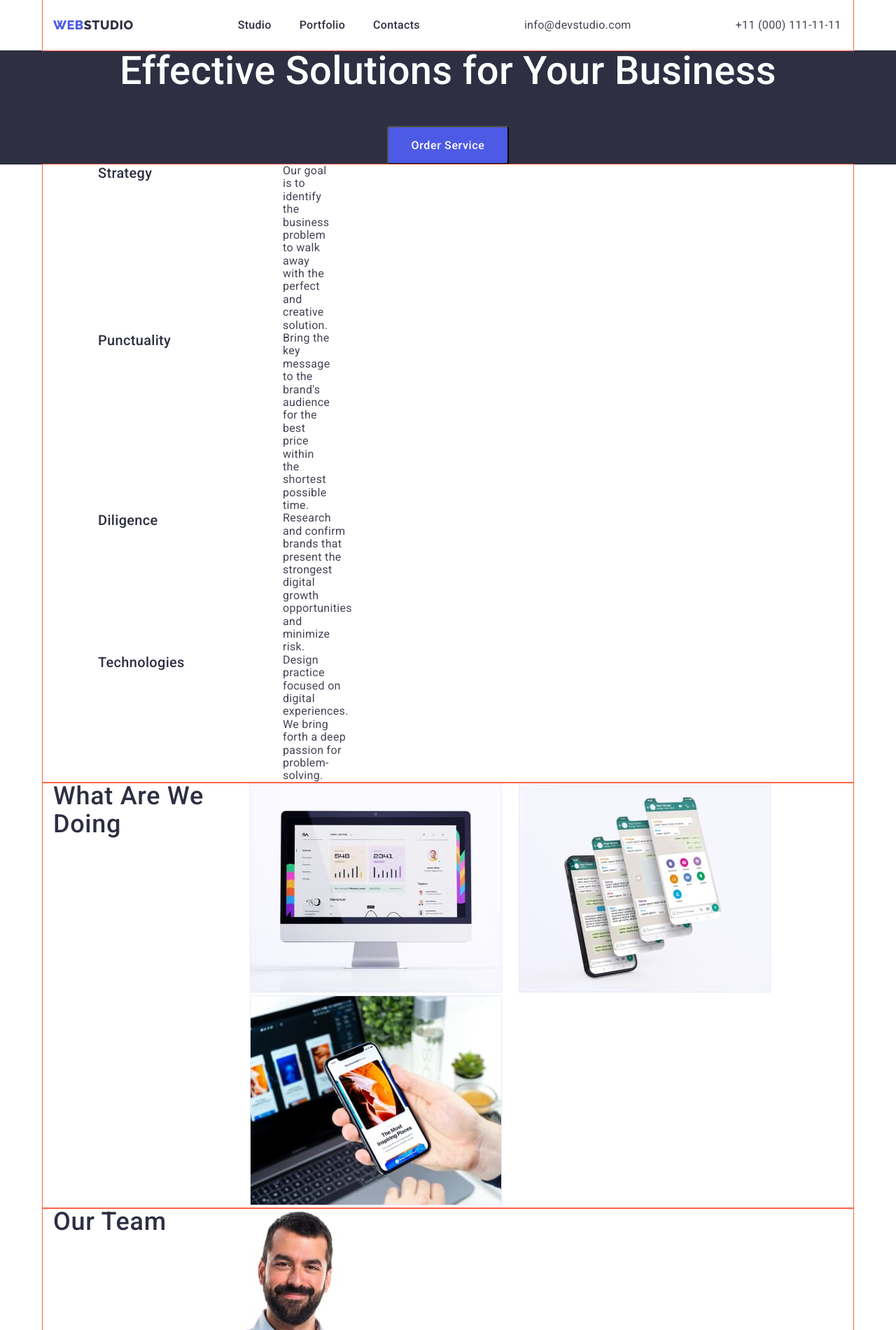
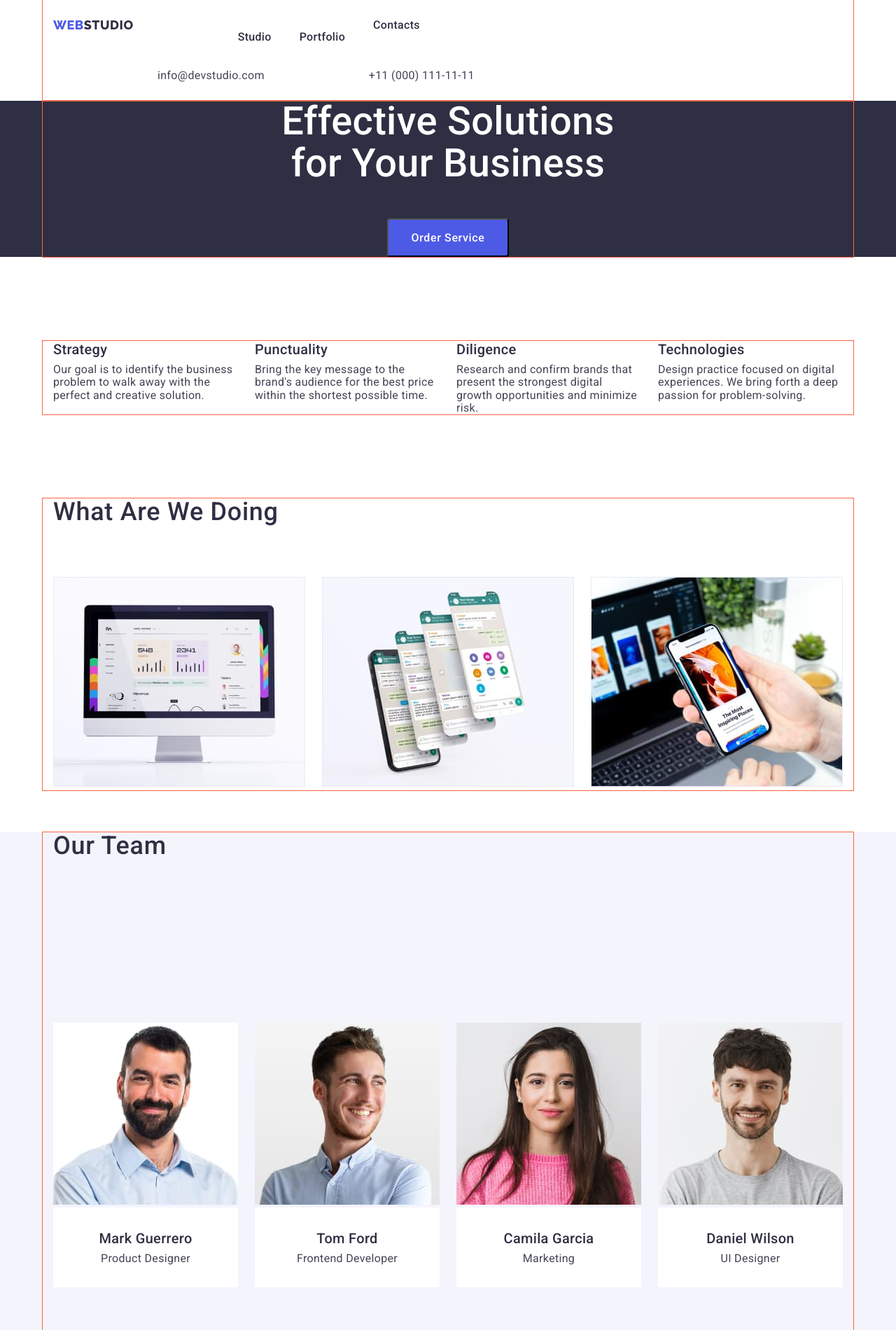
Before and after one commit to StIgorek/goit-markup-hw-03, a plain HTML site: page index.html in a window 1280 px wide. Shown: the top 1900 px of the page at 70% size. Drawn offline with nearby package versions, Linux system fonts and the light colour scheme.

Commit message:
Додає оформлення сторінок

```diff
--- a/css/styles.css
+++ b/css/styles.css
@@ -39,6 +39,10 @@ text-decoration: none;
   background-color: var(--primary-bg-color);
 }
 
+.header {
+  /* display: flex;*/
+}
+
 .nav {
   display: flex;
   align-items: center;
@@ -66,6 +70,7 @@ font-family: Raleway, sans-serif;
   display: flex;
   margin-left: 149px;
   padding: 0;
+  align-items: center;
 }
 .site-nav .link,
 .contact .link {
@@ -102,20 +107,32 @@ height: 24px;
   display: flex;
   margin-left: 149px;
   padding: 0;
+  align-items: center;
 }
 .contact .item+ .item {
   margin-left: 149px;
 }
 /* Main section*/
+.hero {
+  display: flex;
+  justify-content: center;
+  align-items: center;
+  flex-direction: column;
+}
 .main-section {
   background-color: var(--title-text-color);
   text-align: center;
+  margin-bottom: 120px;
 }
 .main-title {
   font-weight: 500;
   font-size: 56px;
   line-height: 1.07;
   color: var(--primary-bg-color);
+
+  width: 492px;
+  margin-bottom: 48px;
+  text-align: center;
 
   margin-bottom: 48px;
 }
@@ -144,6 +161,9 @@ main-button:active {
 }
 
 /*other section*/
+.section {
+  margin-bottom: 60px;
+}
 .section-title {
   font-weight: 500;
   font-size: 36px;
@@ -157,9 +177,13 @@ main-button:active {
   font-size: 20px;
   line-height: 1.2;
   color: var(--title-text-color);
+  margin-bottom: 8px;
+}
 
-  display: block;
-  min-width: 264px;
+.advantages {
+  display: flex;
+  padding-left: 0;
+  margin-bottom: 120px;
 }
 
 .advantages-item {
@@ -167,21 +191,49 @@ main-button:active {
   width: 264px;
   margin-left: 24px;
 }
-.advantages-item .section-header {
-margin-bottom: 8px;
+.advantages-item:first-child {
+  margin-left: 0;
+}
+
+ul {
+  margin: 0;
+  padding: 0;
 }
 
 .we {
   display: flex;
-  flex-wrap: wrap;
+  margin-top: 72px;
 }
 .we .item:not(:last-child) {
+  margin-right: 24px;
+}
+
+.team {
+  background-color: #F4F4FD;
+}
+.our-team {
+  display: flex;
+  padding-top: 232px;
+  padding-bottom: 120px;
+}
+.our-team .section-header{
+  margin-bottom: 8px;
+
+}
+.team-name{
+  background-color: var(--primary-bg-color);
+  padding: 32px 16px;
+  text-align: center;
+}
+.team .item:not(:last-child) {
   margin-right: 24px;
 }
 
 /*Footer*/
 .footer {
   background-color: var(--title-text-color);
+  padding-top: 100px;
+  padding-bottom: 100px;
 }
 .footer-text {
   color: var(--accent-color);
@@ -218,6 +270,8 @@ margin-bottom: 8px;
   color: var(--primary-brand-color);
   background-color: #F4F4FD;
   border: 1px solid var(--accent-color);
+
+  padding: 8px 16px;
 }
 .button:hover,
 .button:focus {
@@ -230,6 +284,7 @@ margin-bottom: 8px;
   margin-bottom: 72px;
   padding-left: 0;
   align-items: center;
+  justify-content: center;
 }
 .btn-item {
   margin-right: 24px;
@@ -255,14 +310,17 @@ margin-bottom: 8px;
   margin-bottom: 8px;
   padding-left: 16px;
 }
+.p-div {
+margin-top: 32px;
+margin-bottom: 32px;
+padding-left: 16px;
+}
 
 .p_link {
   font-family: inherit;
   color: var(--primary-text-color);
   font-size: inherit;
   letter-spacing: inherit;
-
-  padding-bottom: 32px;
   padding-left: 16px;
 }
 
@@ -272,7 +330,6 @@ margin-top: 0;
 margin-bottom: 0;
 }
 .container {
-  display: flex;
   width: 1158px;
   padding: 0px 15px;
   margin-left: auto;
@@ -295,8 +352,6 @@ align-items: center;
   padding-top: 16px;
 }
 .footer .container {
-  padding-top: 100px;
-  padding-bottom: 100px;
   flex-direction: column;
 }
 
--- a/index.html
+++ b/index.html
@@ -14,18 +14,28 @@
 </head>
 <body class="body">
   <header class="page-header">
-    <div class="container">
+    <div class="header container">
       <nav class="nav">
         <a href="./index.html" title="Web Studio" class="link"><span class="logo ">Web</span><span class="accent">Studio</span></a>
         <ul class="site-nav list">
-          <li class="item"> <a href="./index.html" title="_blank" class="link"> Studio </a> </li>
-          <li class="item"> <a href="./portfolio.html" title="_blank" class="link"> Portfolio </a> </li>
-          <li class="item"> <a href="" title="_blank" class="link"> Contacts </a> </li>
+          <div class="item">
+            <li > <a href="./index.html" title="_blank" class="link"> Studio </a> </li>
+          </div>
+          <div class="item">
+            <li> <a href="./portfolio.html" title="_blank" class="link"> Portfolio </a> </li>
+          </div>
+          <div class="item">
+            <li> <a href="" title="_blank" class="link"> Contacts </a> </li>
+          </div>
         </ul>
       </nav>
       <ul class="contact list">
-        <li class="item"> <a href="mailto:info@devstudio.com" class="link"> info@devstudio.com </a></li>
-        <li class="item"> <a href="tel:+110001111111" class="link"> +11 (000) 111-11-11 </a></li>
+        <div class="item">
+          <li> <a href="mailto:info@devstudio.com" class="link"> info@devstudio.com </a></li>
+        </div>
+        <div class="item">
+          <li> <a href="tel:+110001111111" class="link"> +11 (000) 111-11-11 </a></li>
+        </div>
       </ul>
     </div>
 
@@ -34,32 +44,42 @@
   <main>
     <!--Main section-->
     <section class="main-section">
+      <div class="hero container">
         <h1 class="main-title"> Effective Solutions for Your Business </h1>
         <button type="button" class="main-button"> Order Service </button>
+      </div>
     </section>
 
     <!--Advantages-->
     <section class="section">
       <!--hide h2-->
+      <div class="container">
         <h2 class="section-title visually-hidden"> Advantages of Web Studio</h2>
-      <div class="container">
-        <ul class="list">
+        <ul class="advantages list">
           <li class="advantages-item">
+            <div>
               <h3 class="section-header">Strategy</h3>
               <p>Our goal is to identify the business
               problem to walk away with the perfect and creative solution.</p>
+            </div>
           </li>
           <li class="advantages-item">
+            <div>
               <h3 class="section-header">Punctuality</h3>
               <p>Bring the key message to the brand's audience for the best price within the shortest possible time.</p>
+            </div>
           </li>
           <li class="advantages-item">
+            <div>
               <h3 class="section-header">Diligence</h3>
               <p>Research and confirm brands that present the strongest digital growth opportunities and minimize risk.</p>
+            </div>
           </li>
           <li class="advantages-item">
+            <div>
               <h3 class="section-header">Technologies</h3>
               <p>Design practice focused on digital experiences. We bring forth a deep passion for problem-solving.</p>
+            </div>
           </li>
         </ul>
       </div>
@@ -84,29 +104,37 @@
     </section>
 
     <!--Our Team-->
-    <section class="section">
+    <section class="team section">
       <div class="container">
         <h2 class="section-title"> Our Team </h2>
-        <ul class="list">
-          <li>
+        <ul class="our-team list">
+          <li class="item">
             <img src="./image/Mark-Guerrero.jpg" alt="photo Mark Guerrero" width="264" height="260">
+            <div class="team-name">
               <p class="section-header">Mark Guerrero</p>
               <p>Product Designer</p>
+            </div>
           </li>
-          <li>
+          <li class="item">
             <img src="./image/Tom-Ford.jpg" alt="photo Tom Ford" width="264" height="260">
+            <div class="team-name">
               <p class="section-header">Tom Ford</p>
               <p>Frontend Developer</p>
+            </div>
           </li>
-          <li>
+          <li class="item">
             <img src="./image/Camila-Garcia.jpg" alt="photo Camila Garcia" width="264" height="260">
+            <div class="team-name">
               <p class="section-header">Camila Garcia</p>
               <p>Marketing</p>
+            </div>
           </li>
-          <li>
+          <li class="item">
             <img src="./image/Daniel-Wilson.jpg" alt="photo Daniel Wilson" width="264" height="260">
+            <div class="team-name">
               <p class="section-header">Daniel Wilson</p>
               <p>UI Designer</p>
+            </div>
           </li>
         </ul>
       </div>
```
Also changed, not shown: portfolio.html (+18 -2 lines). Lines whose indentation alone changed are shown as unchanged.
